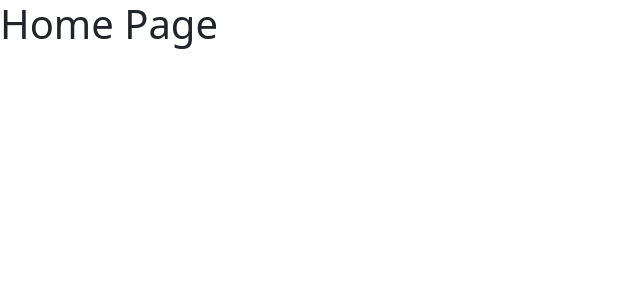
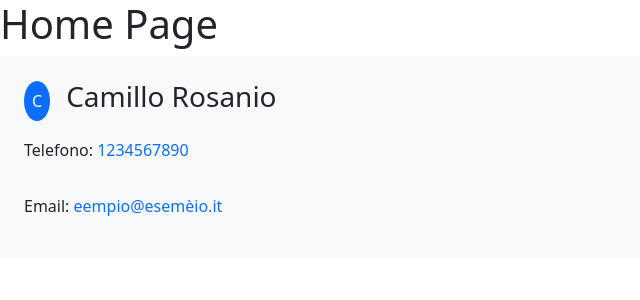
Before and after one commit to BrigitteFlores16/progetto-boolbnb, a React (Vite) app: page / in a window 1280 px wide. Shown: the top 300 px of the page, without its empty margins (0-640 px from the left). Built offline with nearby package versions, Linux system fonts and the light colour scheme.

Commit message:
component - CardProprietario stylig

```diff
--- a/src/Pages/HomePage.jsx
+++ b/src/Pages/HomePage.jsx
@@ -1,5 +1,19 @@
+// COMPONENTS IMPORT
+import CardProprietario from "../components/CardProprietario";
+
+
+// COMPONENT EXPORT
+
 export default function HomePage() {
   return <>
     <h1>Home Page</h1>
+
+    <CardProprietario
+      id='1'
+      email='eempio@esemèio.it'
+      telefono='1234567890'
+      nome='Camillo'
+      cognome='Rosanio'
+    />
   </>
 }
--- a/src/components/CardProprietario.jsx
+++ b/src/components/CardProprietario.jsx
@@ -2,12 +2,12 @@
 
 export default function CardProprietario({ id, email, telefono, nome, cognome }) {
     return <>
-        <div key={id} className='p-2 d-flex flex-column'>
+        <div key={id} className='p-4 d-flex flex-column bg-light rounded-25 gap-3'>
 
             {/* NOME PROFILO */}
-            <div className='d-flex justify-content-center align-items-center'>
+            <div className='d-flex align-items-center gap-3'>
                 {/* ICONA LETTERA */}
-                <div className='d-flex justify-content-center align-items-center'>
+                <div className='d-flex justify-content-center align-items-center bg-primary p-2 rounded-circle text-white font-weight-bold'>
                     {nome.charAt(0).toUpperCase()}
                 </div>
                 {/* NOME */}
@@ -15,8 +15,8 @@ export default function CardProprietario({ id, email, telefono, nome, cognome })
             </div>
 
             {/* CONTATTI */}
-            <p>Telefono: {telefono}</p>
-            <p>Email: {email}</p>
+            <p>Telefono: <span className="text-primary">{telefono}</span></p>
+            <p>Email: <span className="text-primary">{email}</span></p>
 
         </div>
     </>
```
